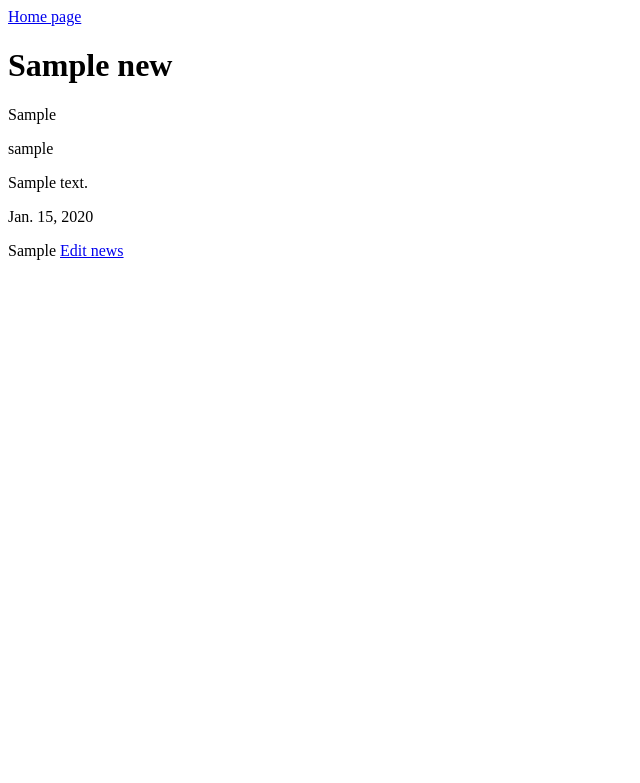
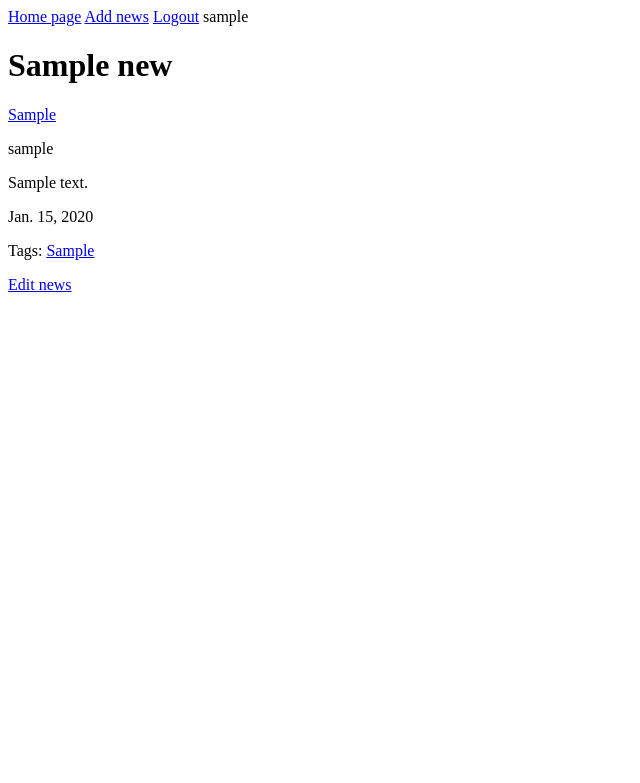
Before and after one commit to Levalife/first_own_django_project, a Django app: page /news/1/ in a window 1280 px wide. Shown: the top 783 px of the page, without its empty margins (0-640 px from the left). Run offline with Django 3.2, Linux system fonts and the light colour scheme; a user stored in the database is signed in; tables that the repository leaves empty hold one stand-in row (values such as "Sample post").

Commit message:
Display news by tags and categories

```diff
--- /dev/null
+++ b/myownproject/news/templates/news/news_page.html
@@ -0,0 +1,24 @@
+{% extends 'base.html' %}
+
+{% block title %} {{ news.title }}{% endblock %}
+
+{% block content %}
+
+<h1>{{ news.title }}</h1>
+<a href="{% url 'news:category' category.id %}"><p>{{ news.category }}</p></a>
+<p>{{ news.author }}</p>
+<p>{{ news.news_body}}</p>
+<p>{{ news.pub_date }}</p>
+
+{% if tags %}
+	Tags:
+	{% for tag in tags %}
+		<a href="{% url 'news:tag' tag.id %}">{{ tag }}</a>
+	{% endfor %}
+{% endif %}
+
+{% if news.author == user %}
+	<p><a href="{% url 'news:editnews' news.id %}">Edit news</a></p>
+{% endif %}
+
+{% endblock %}
--- a/myownproject/news/urls.py
+++ b/myownproject/news/urls.py
@@ -4,5 +4,7 @@ from news import views
 urlpatterns = patterns('',
 	url(r'^(?P<news_id>\d+)/$', views.news_page, name='newspage'),
 	url(r'^add_news/$', views.add_news, name='addnews'),
-	url(r'^edit_news/(?P<news_id>\d+)/$', views.edit_news, name='editnews')
+	url(r'^edit_news/(?P<news_id>\d+)/$', views.edit_news, name='editnews'),
+	url(r'^tag/(?P<tag_id>\d+)/$', views.news_by_tag, name='tag'),
+	url(r'^category/(?P<category_id>\d+)/$', views.news_by_cat, name='category'),
 	)
--- a/myownproject/news/views.py
+++ b/myownproject/news/views.py
@@ -9,7 +9,8 @@ from forms import AddNewsForm, AddTagsForm, EditNewsForm
 def news_page(request, news_id):
 	news = News.objects.get(pk=news_id)
 	tags = news.tags.all()
-	return render(request, 'news/newspage.html', {'news': news, 'tags': tags, 'user': request.user})
+	category = news.category
+	return render(request, 'news/news_page.html', {'news': news, 'tags': tags, 'category': category, 'user': request.user})
 
 @login_required
 def add_news(request):
@@ -49,3 +50,13 @@ def edit_news(request, news_id):
 	else:
 		form = EditNewsForm(instance = news)
 	return render(request, 'news/edit_news.html', {'form': form})
+
+def news_by_tag(request, tag_id):
+	tag = Tag.objects.get(pk=tag_id)
+	news = tag.news_set.all()
+	return render(request, 'news/news_by_tag.html', {'tag': tag, 'news': news})
+
+def news_by_cat(request, category_id):
+	category = Category.objects.get(pk=category_id)
+	news = category.news_set.all()
+	return render(request, 'news/news_by_cat.html', {'category': category, 'news': news})
--- a/myownproject/templates/base.html
+++ b/myownproject/templates/base.html
@@ -4,6 +4,14 @@
 </HEAD>
 <BODY>
 	<a href={% url 'home' %}>Home page</a>
+	{% if not user.is_authenticated %}
+	<a href="{% url 'accounts:registration' %}">Registration</a>
+	<a href="{% url 'accounts:login' %}">Login</a>
+	{% endif %}
+	{% if user.is_authenticated %}
+	<a href="{% url 'news:addnews' %}">Add news</a>
+	<a href="{% url 'accounts:logout' %}">Logout</a> {{ user.username }}
+	{% endif %}
 	{% if messages %}
 	<ul>
 		{% for message in messages %}
```
Also changed, not shown: myownproject/news/templates/news/news_by_cat.html (added, +7 -0 lines), myownproject/news/templates/news/news_by_tag.html (added, +7 -0 lines), myownproject/templates/home.html (+1 -7 lines), 2 other files.
